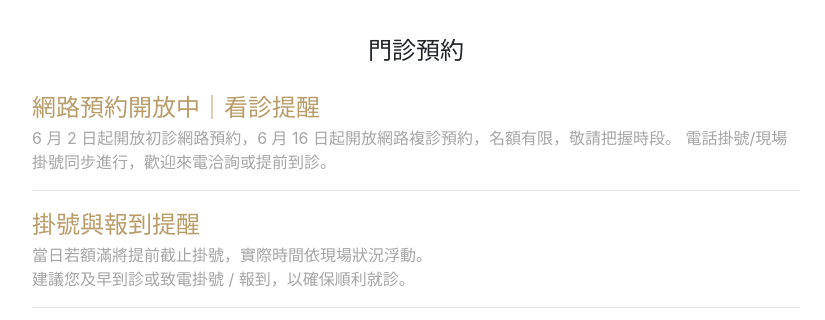
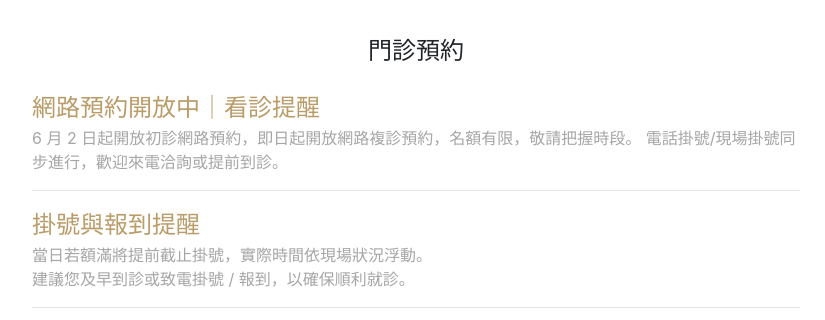
Before and after one commit to ThomasTseng2005/yaohung-medical, a Flask app: page /appointment in a window 1280 px wide. Shown: the part 75-395 px from the top of the page, without its empty margins (224-1049 px from the left). Run offline with Flask 3, Linux system fonts and the light colour scheme; some libraries are stand-ins or nearby versions.

Commit message:
feat: 調整文案與css

```diff
--- a/static/style.css
+++ b/static/style.css
@@ -277,6 +277,7 @@ body {
   color: white;
   position: relative;
   border-radius: 30px;
+  cursor: pointer;
 }
 
 .doctor-wrapper {
--- a/templates/appointment.html
+++ b/templates/appointment.html
@@ -12,8 +12,8 @@
     <p class="appointment-p">
       <span class="appointment-p-title">網路預約開放中｜看診提醒</span>
       <br />
-      6 月 2 日起開放初診網路預約，6 月 16
-      日起開放網路複診預約，名額有限，敬請把握時段。
+      6 月 2
+      日起開放初診網路預約，即日起開放網路複診預約，名額有限，敬請把握時段。
       電話掛號/現場掛號同步進行，歡迎來電洽詢或提前到診。
     </p>
     <hr />
```
